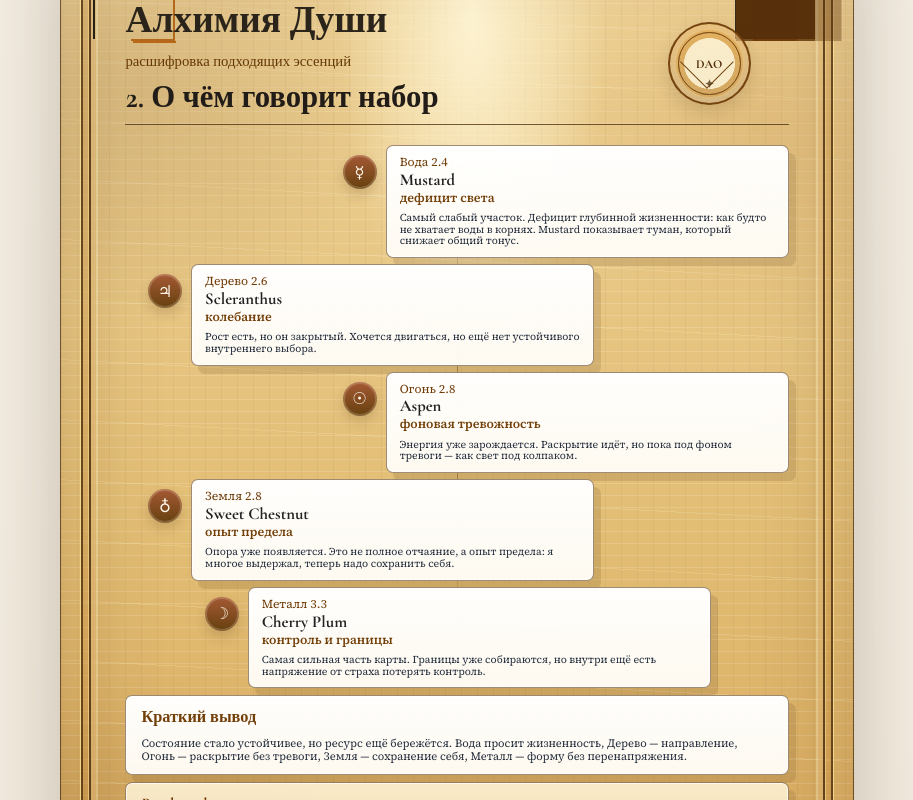
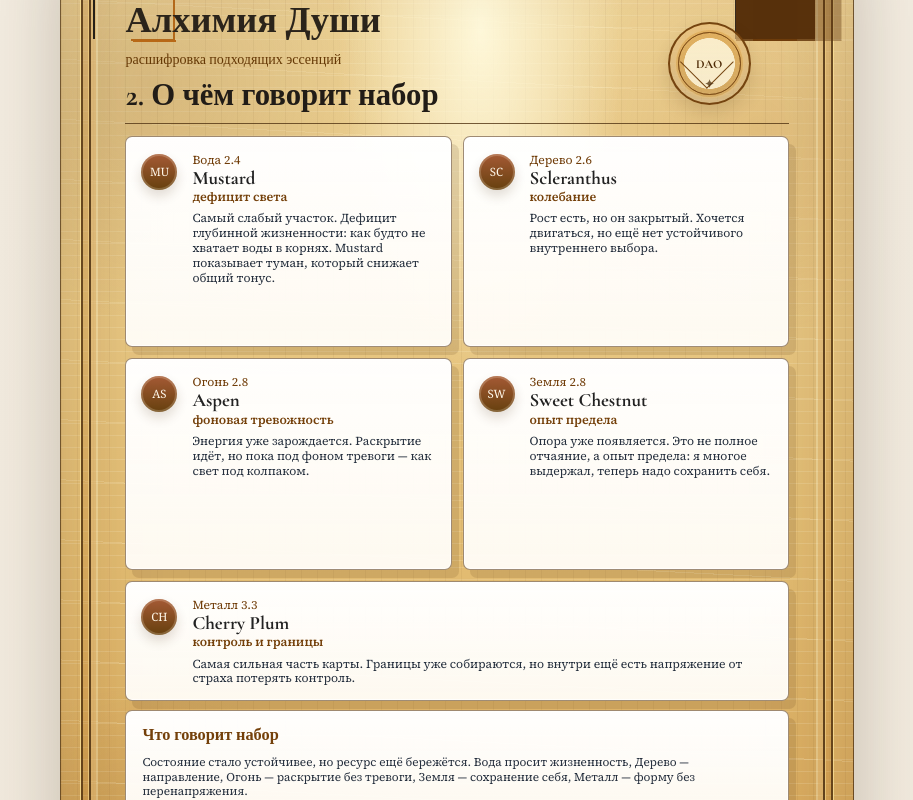
Before and after one commit to andylitvinov-design/report, a React (Vite) app: page /#/report-preview/alchemy-v1/all in a window 1280 px wide. Shown: the part 1340-2140 px from the top of the page, without its empty margins (183-1096 px from the left). Built offline with nearby package versions, Linux system fonts and the light colour scheme.

Commit message:
fix: align alchemy v1 to anchor reference

```diff
--- a/src/components/AlchemyReport.jsx
+++ b/src/components/AlchemyReport.jsx
@@ -41,19 +41,6 @@ function PentagramMark() {
       <text x="110" y="104" textAnchor="middle">DAO</text>
       <text x="110" y="130" textAnchor="middle">3.3</text>
     </svg>
-  );
-}
-
-function WuXingSideScheme() {
-  return (
-    <div className="alchemy-wuxing-side" aria-label="Wu Xing side scheme">
-      {REMEDY_AXIS.map((item) => (
-        <div className={`alchemy-wuxing-dot alchemy-wuxing-dot--${item.code.toLowerCase()}`} key={item.code}>
-          <span>{item.element}</span>
-          <strong>{item.score}</strong>
-        </div>
-      ))}
-    </div>
   );
 }
 
@@ -103,7 +90,7 @@ function PageOne({ data }) {
       title={data.title}
       subtitle={data.subtitle}
       type="diagnosis"
-      accent={<><PentagramMark /><WuXingSideScheme /></>}
+      accent={<PentagramMark />}
     >
       <div className="alchemy-diagnosis-layout">
         <WhiteInsert className="alchemy-primary-letter">
@@ -128,7 +115,7 @@ function PageTwo({ data }) {
 
   return (
     <PageShell pageNumber="2" title={data.title} subtitle={data.subtitle} type="remedy-set">
-      <section className="alchemy-remedy-map" aria-label="Вертикальный набор эссенций">
+      <section className="alchemy-remedy-map" aria-label="Карта подходящих эссенций">
         <div className="alchemy-remedy-axis" aria-hidden="true" />
         {REMEDY_AXIS.map((axisItem, index) => {
           const card = cardsByRemedy[axisItem.remedy];
@@ -151,11 +138,11 @@ function PageTwo({ data }) {
       </section>
       <div className="alchemy-map-conclusions">
         <WhiteInsert className="alchemy-wide-insert">
-          <h3>Краткий вывод</h3>
+          <h3>Что говорит набор</h3>
           <p>{displayText(data.summary)}</p>
         </WhiteInsert>
         <WhiteInsert className="alchemy-wide-insert alchemy-warm-insert">
-          <h3>Bottleneck</h3>
+          <h3>Что происходит внутри</h3>
           <p>{displayText(data.innerMechanism)}</p>
         </WhiteInsert>
       </div>
@@ -215,12 +202,6 @@ function PageThree({ data }) {
 function PageFour({ data }) {
   return (
     <PageShell pageNumber="4" title={data.title} subtitle={data.subtitle} type="messages-future">
-      {data.note ? (
-        <WhiteInsert className="alchemy-wide-insert alchemy-note-insert">
-          <h3>Примечание</h3>
-          <p>{displayText(data.note)}</p>
-        </WhiteInsert>
-      ) : null}
       <section className="alchemy-integration-flow" aria-label="Послания препаратов">
         {data.messages.map((item, index) => (
           <WhiteInsert className={`alchemy-message-note alchemy-message-note-${index + 1}`} key={item.remedy}>
--- a/src/components/alchemy-report-ornate.css
+++ b/src/components/alchemy-report-ornate.css
@@ -2,7 +2,7 @@
    Single source of truth: design/alchemy_anchor_design_reference.png */
 
 .alchemy-page-stack {
-  gap: 34px;
+  gap: 24px;
 }
 
 .alchemy-page {
@@ -26,14 +26,14 @@
   border-radius: 0;
   color: var(--ink);
   background:
-    radial-gradient(ellipse at 52% 8%, rgba(255, 246, 215, 0.92), transparent 23%),
+    radial-gradient(ellipse at 53% 9%, rgba(255, 249, 220, 0.96), transparent 24%),
     radial-gradient(circle at 12% 14%, rgba(104, 63, 21, 0.16), transparent 20%),
-    radial-gradient(circle at 88% 18%, rgba(171, 102, 28, 0.16), transparent 18%),
-    radial-gradient(circle at 12% 90%, rgba(88, 54, 18, 0.18), transparent 22%),
+    radial-gradient(circle at 88% 18%, rgba(171, 102, 28, 0.15), transparent 18%),
+    radial-gradient(circle at 12% 92%, rgba(88, 54, 18, 0.18), transparent 22%),
     repeating-linear-gradient(90deg, rgba(89, 57, 22, 0.055) 0 1px, transparent 1px 16px),
-    repeating-linear-gradient(0deg, rgba(255, 247, 218, 0.18) 0 1px, transparent 1px 12px),
-    repeating-linear-gradient(3deg, transparent 0 27px, rgba(255, 240, 198, 0.2) 27px 28px, transparent 28px 60px),
-    linear-gradient(180deg, var(--paper-top) 0%, var(--paper-mid) 54%, var(--paper-bottom) 100%);
+    repeating-linear-gradient(0deg, rgba(255, 247, 218, 0.17) 0 1px, transparent 1px 12px),
+    repeating-linear-gradient(3deg, transparent 0 27px, rgba(255, 240, 198, 0.22) 27px 28px, transparent 28px 60px),
+    linear-gradient(180deg, #efd69b 0%, #e3bd73 55%, #d39f51 100%);
   box-shadow:
     0 24px 70px rgba(55, 36, 17, 0.24),
     inset 0 0 58px rgba(83, 49, 13, 0.2);
@@ -145,7 +145,7 @@
   justify-content: space-between;
   align-items: flex-start;
   gap: 18px;
-  margin: 0 0 16px;
+  margin: 0 0 15px;
   padding: 0 8mm 10px 0;
   border-bottom: 1px solid rgba(79, 48, 13, 0.78);
 }
@@ -158,7 +158,7 @@
   margin: 0;
   color: #2b241b;
   font-family: var(--font-display), Georgia, serif;
-  font-size: 2.34rem;
+  font-size: 2.28rem;
   font-weight: 700;
   line-height: 0.95;
   letter-spacing: 0;
@@ -176,7 +176,7 @@
 .alchemy-subtitle {
   margin: 9px 0 0;
   color: #653805;
-  font-size: 0.92rem;
+  font-size: 0.88rem;
   line-height: 1.25;
 }
 
@@ -184,7 +184,7 @@
   margin: 18px 0 0;
   color: #211c17;
   font-family: var(--font-display), Georgia, serif;
-  font-size: 2.08rem;
+  font-size: 2.02rem;
   line-height: 1.05;
   letter-spacing: 0;
 }
@@ -433,71 +433,49 @@
 .alchemy-wuxing-dot--sw { left: 5mm; bottom: -2mm; }
 .alchemy-wuxing-dot--ch { left: -4mm; top: 17mm; }
 
-.alchemy-page--remedy-map .alchemy-page-content,
 .alchemy-page--remedy-set .alchemy-page-content {
   display: grid;
-  gap: 7px;
+  gap: 9px;
 }
 
 .alchemy-remedy-map {
   position: relative;
   display: grid;
-  gap: 6px;
-  padding: 2mm 0 0;
+  grid-template-columns: repeat(2, minmax(0, 1fr));
+  gap: 11px;
+  padding: 0;
 }
 
 .alchemy-remedy-axis {
-  position: absolute;
-  top: 4mm;
-  bottom: 3mm;
-  left: 50%;
-  width: 1px;
-  background: linear-gradient(180deg, transparent, rgba(99, 57, 12, 0.52), transparent);
-}
-
-.alchemy-remedy-axis::before,
-.alchemy-remedy-axis::after {
-  content: "△";
-  position: absolute;
-  left: -0.38em;
-  color: rgba(92, 52, 13, 0.42);
-  font-size: 1.2rem;
-}
-
-.alchemy-remedy-axis::before {
-  top: -5px;
-}
-
-.alchemy-remedy-axis::after {
-  bottom: -8px;
+  display: none;
 }
 
 .alchemy-map-row {
+  min-height: 56mm;
   position: relative;
   display: grid;
-  grid-template-columns: 34px minmax(0, 1fr);
-  gap: 9px;
+  grid-template-columns: 40px minmax(0, 1fr);
+  gap: 11px;
   align-items: start;
-  width: 118mm;
-}
-
-.alchemy-map-row:nth-child(odd) {
-  margin-left: 6mm;
-}
-
-.alchemy-map-row:nth-child(even) {
-  margin-left: auto;
+  width: auto;
+  padding: 16px 15px 14px;
+  border: 1px solid rgba(85, 51, 14, 0.56);
+  border-radius: 7px;
+  background: linear-gradient(180deg, rgba(255, 255, 255, 0.985), rgba(255, 252, 246, 0.955));
+  box-shadow:
+    7px 8px 0 rgba(70, 43, 15, 0.13),
+    inset 0 0 0 1px rgba(255, 255, 255, 0.74);
 }
 
 .alchemy-map-row-5 {
-  margin-left: 21mm !important;
-  width: 134mm;
+  min-height: 31mm;
+  grid-column: 1 / -1;
 }
 
 .alchemy-map-glyph {
-  width: 34px;
-  height: 34px;
-  margin-top: 10px;
+  width: 36px;
+  height: 36px;
+  margin-top: 1px;
   display: grid;
   place-items: center;
   border-radius: 50%;
@@ -510,23 +488,28 @@
 }
 
 .alchemy-map-glyph span {
-  font-size: 1.02rem;
+  display: none;
+}
+
+.alchemy-map-glyph small {
+  display: block;
+  font-size: 0.72rem;
   line-height: 1;
 }
 
-.alchemy-map-glyph small {
-  display: none;
-}
-
 .alchemy-map-note {
-  min-height: 74px;
-  padding: 9px 13px 10px;
+  min-height: 0;
+  padding: 0;
+  border: 0;
+  background: transparent;
+  box-shadow: none;
 }
 
 .alchemy-map-note h3 {
-  margin-bottom: 1px;
+  margin-bottom: 2px;
   color: #222;
-  font-size: 1.04rem;
+  font-size: 1.18rem;
+  line-height: 1.08;
 }
 
 .alchemy-remedy-element {
@@ -544,22 +527,23 @@
 }
 
 .alchemy-map-note p:last-child {
-  font-size: 0.66rem;
-  line-height: 1.1;
+  font-size: 0.76rem;
+  line-height: 1.22;
 }
 
 .alchemy-map-conclusions {
   display: grid;
-  gap: 7px;
+  gap: 9px;
 }
 
 .alchemy-wide-insert {
-  padding: 11px 15px;
+  min-height: 30mm;
+  padding: 14px 16px;
 }
 
 .alchemy-wide-insert p {
-  font-size: 0.7rem;
-  line-height: 1.16;
+  font-size: 0.74rem;
+  line-height: 1.22;
 }
 
 .alchemy-wide-insert h3 {
@@ -680,32 +664,31 @@
 
 .alchemy-integration-flow {
   display: grid;
-  gap: 8px;
-  margin-bottom: 8px;
+  grid-template-columns: repeat(2, minmax(0, 1fr));
+  gap: 11px;
+  margin-bottom: 11px;
 }
 
 .alchemy-message-note {
-  padding: 11px 15px;
-  width: 128mm;
-}
-
-.alchemy-message-note:nth-child(even) {
-  justify-self: end;
+  min-height: 38mm;
+  padding: 14px 16px;
+  width: auto;
 }
 
 .alchemy-message-note-5 {
-  width: 100%;
+  grid-column: 1 / -1;
+  min-height: 29mm;
 }
 
 .alchemy-message-note h3 {
   color: #222;
-  font-size: 1.02rem;
+  font-size: 1.12rem;
   margin-bottom: 5px;
 }
 
 .alchemy-message-note p {
-  font-size: 0.72rem;
-  line-height: 1.18;
+  font-size: 0.78rem;
+  line-height: 1.24;
 }
 
 .alchemy-transformation {
@@ -719,8 +702,8 @@
 }
 
 .alchemy-final-formula {
-  margin-top: 9px;
-  padding: 14px 18px;
+  margin-top: 11px;
+  padding: 15px 18px;
   border: 1px solid rgba(90, 52, 13, 0.48);
   border-radius: 7px;
   background: linear-gradient(180deg, #f2dcae, #dfbc6e);
```
Also changed, not shown: design/alchemy-v1-design-system.md (+20 -17 lines), 1 other file (tests, documents, lock files or other folders).
